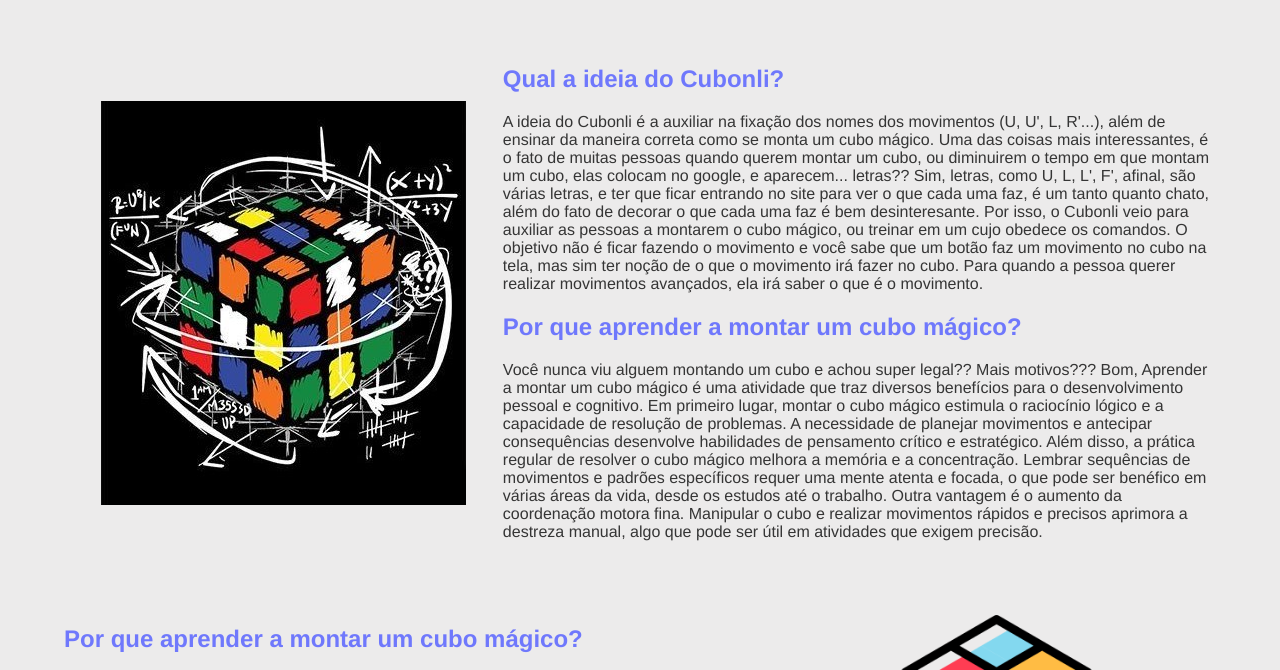
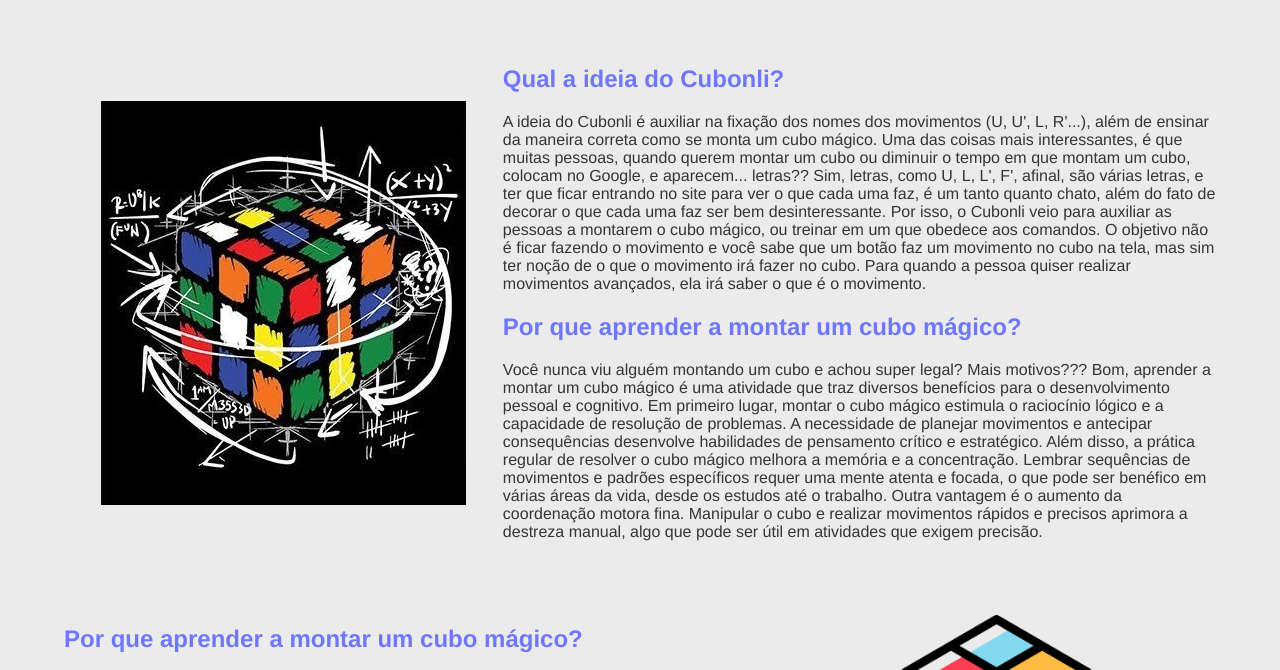
Before and after one commit to AdrianFurquim/Cubonli, a plain HTML site: page Sobre.html in a window 1280 px wide. Shown: the part 94-764 px from the top of the page. Drawn offline with Linux system fonts and the light colour scheme.

Commit message:
Melhorando textos

```diff
--- a/Sobre.html
+++ b/Sobre.html
@@ -33,22 +33,20 @@
             </div>
             <div class="sobre_comentario">
                 <h1>Qual a ideia do Cubonli?</h1>
-                <p>A ideia do Cubonli é a auxiliar na fixação dos nomes dos movimentos (U, U', L, R'...), além de ensinar da maneira correta como se monta um cubo mágico.
-                    Uma das coisas mais interessantes, é o fato de muitas pessoas quando querem montar um cubo, ou diminuirem o tempo em que montam um cubo, elas colocam no google, e aparecem... letras??
-                    Sim, letras, como U, L, L', F', afinal, são várias letras, e ter que ficar entrando no site para ver o que cada uma faz, é um tanto quanto chato, além do fato de decorar o que cada uma faz é
-                    bem desinteresante.
-                    Por isso, o Cubonli veio para auxiliar as pessoas a montarem o cubo mágico, ou treinar em um cujo obedece os comandos. O objetivo não é ficar fazendo o movimento e você sabe que um botão faz um
-                    movimento no cubo na tela, mas sim ter noção de o que o movimento irá fazer no cubo. Para quando a pessoa querer realizar movimentos avançados, ela irá saber o que é o movimento.
+                <p>A ideia do Cubonli é auxiliar na fixação dos nomes dos movimentos (U, U', L, R'...), além de ensinar da maneira correta como se monta um cubo mágico. Uma das coisas
+                    mais interessantes, é que muitas pessoas, quando querem montar um cubo ou diminuir o tempo em que montam um cubo, colocam no Google, e aparecem... letras?? Sim,
+                    letras, como U, L, L', F', afinal, são várias letras, e ter que ficar entrando no site para ver o que cada uma faz, é um tanto quanto chato, além do fato de decorar
+                    o que cada uma faz ser bem desinteressante. Por isso, o Cubonli veio para auxiliar as pessoas a montarem o cubo mágico, ou treinar em um que obedece aos comandos.
+                    O objetivo não é ficar fazendo o movimento e você sabe que um botão faz um movimento no cubo na tela, mas sim ter noção de o que o movimento irá fazer no cubo.
+                    Para quando a pessoa quiser realizar movimentos avançados, ela irá saber o que é o movimento.
                 </p>
                 <h1>Por que aprender a montar um cubo mágico?</h1>
-                <p>Você nunca viu alguem montando um cubo e achou super legal?? Mais motivos???
-                    Bom, Aprender a montar um cubo mágico é uma atividade que traz diversos benefícios para o desenvolvimento pessoal e cognitivo. Em primeiro lugar, montar o cubo mágico estimula o raciocínio lógico e
-                    a capacidade de resolução de problemas. A necessidade de planejar movimentos e antecipar consequências desenvolve habilidades de pensamento crítico e estratégico.
-
-                    Além disso, a prática regular de resolver o cubo mágico melhora a memória e a concentração. Lembrar sequências de movimentos e padrões específicos requer uma mente atenta e focada, o que pode ser
-                    benéfico em várias áreas da vida, desde os estudos até o trabalho.
-
-                    Outra vantagem é o aumento da coordenação motora fina. Manipular o cubo e realizar movimentos rápidos e precisos aprimora a destreza manual, algo que pode ser útil em atividades que exigem precisão.
+                <p>Você nunca viu alguém montando um cubo e achou super legal? Mais motivos??? Bom, aprender a montar um cubo mágico é uma atividade que traz diversos benefícios para o
+                    desenvolvimento pessoal e cognitivo. Em primeiro lugar, montar o cubo mágico estimula o raciocínio lógico e a capacidade de resolução de problemas. A necessidade de
+                    planejar movimentos e antecipar consequências desenvolve habilidades de pensamento crítico e estratégico. Além disso, a prática regular de resolver o cubo mágico
+                    melhora a memória e a concentração. Lembrar sequências de movimentos e padrões específicos requer uma mente atenta e focada, o que pode ser benéfico em várias áreas
+                    da vida, desde os estudos até o trabalho. Outra vantagem é o aumento da coordenação motora fina. Manipular o cubo e realizar movimentos rápidos e precisos aprimora
+                    a destreza manual, algo que pode ser útil em atividades que exigem precisão.
                 </p>
             </div>
         </div>
```
Also changed, not shown: index.html (+2 -2 lines).
